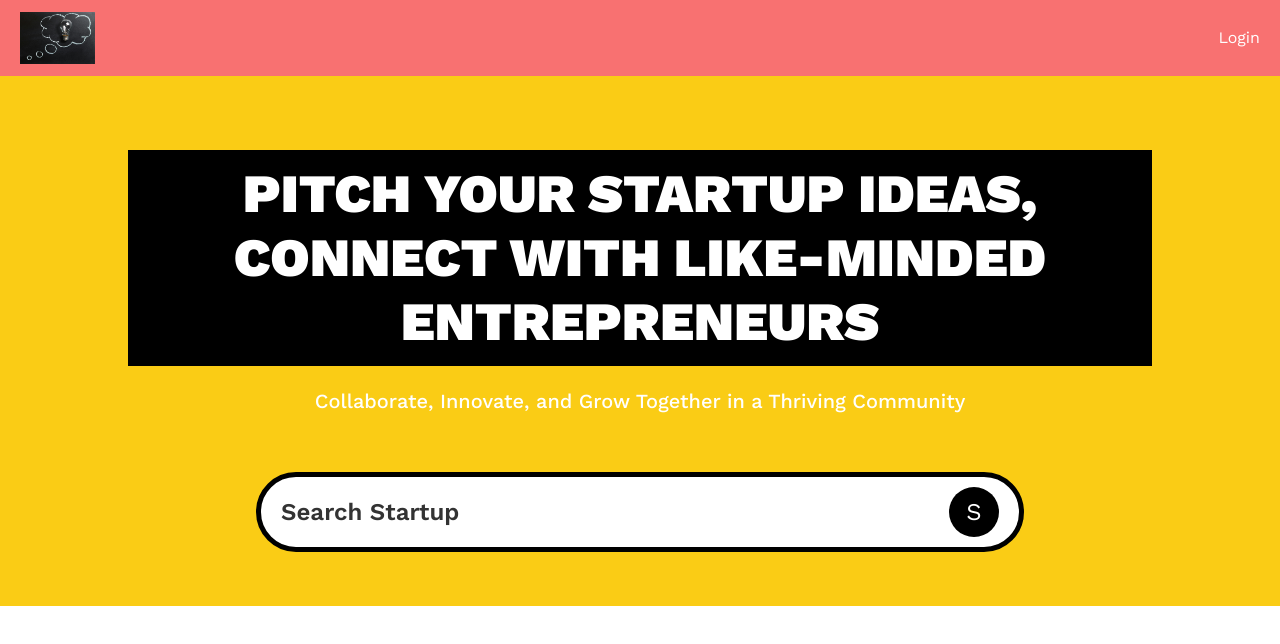
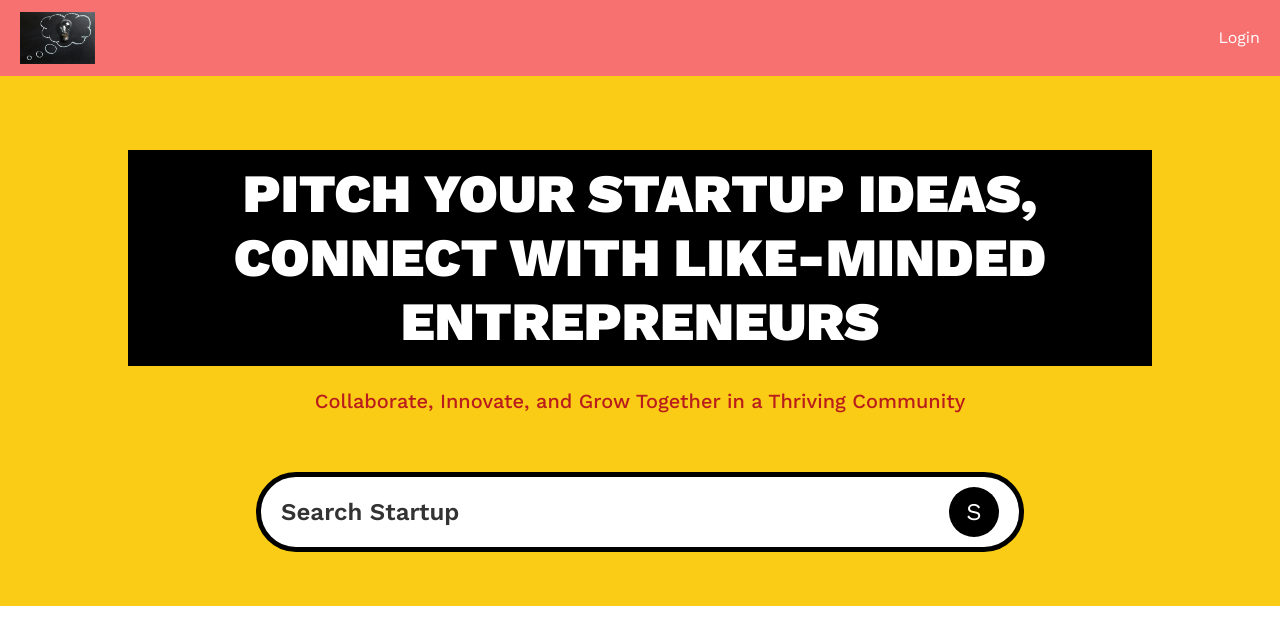
Before and after one commit to Aakash0419/fluffy-octo-eureka, a Next.js app: page / in a window 1280 px wide. Shown: the top 644 px of the page. Built offline with nearby package versions, Linux system fonts and the light colour scheme; no server answers.

Commit message:
i hate the reset button

```diff
--- a/app/(root)/page.tsx
+++ b/app/(root)/page.tsx
@@ -7,7 +7,7 @@ export default async function Home({searchparams}:{searchparams:Promise<{query?:
     <>
       <section className="yellow_container">
         <h1 className="heading">Pitch Your Startup Ideas,<br/>Connect with Like-minded Entrepreneurs</h1>
-        <p className="sub-heading">Collaborate, Innovate, and Grow Together in a Thriving Community</p>
+        <p className="sub-heading !text-red-700">Collaborate, Innovate, and Grow Together in a Thriving Community</p>
         <br/>
       <Searchbar query={queryresp?.query}/>
       </section>
--- a/app/components/Searchbar.tsx
+++ b/app/components/Searchbar.tsx
@@ -13,7 +13,7 @@ const Searchbar = ({query}:{query?:string}) => {
          placeholder="Search Startup"/>
 
          <div className="flex gap-2" >
-            {query &&<Searchformreset />}
+         {query && query.trim() !== '' && <Searchformreset />}
             <button type="submit" className="search-btn text-white">S</button>
          </div>
 
--- a/app/components/Searchformreset.tsx
+++ b/app/components/Searchformreset.tsx
@@ -1,17 +1,19 @@
 "use client"
-import  Link  from 'next/link'
 import React from 'react'
-
+import Link from 'next/link'
 const searchformreset = () => {
     const reset = () => {
-        const form = document.querySelector('.search-form') as HTMLFormElement
+        const form = document.querySelector('.search.form') as HTMLFormElement
         if(form) form.reset()
     }
     return (
     <>
       <button type="reset" onClick={reset}>
-      <Link href="/" className='search-btn text-white'>X</Link>
+        <Link href="/" className="search-btn text-white">
+        X
+        </Link>
       </button>
+
     </>
   )
 }
```
